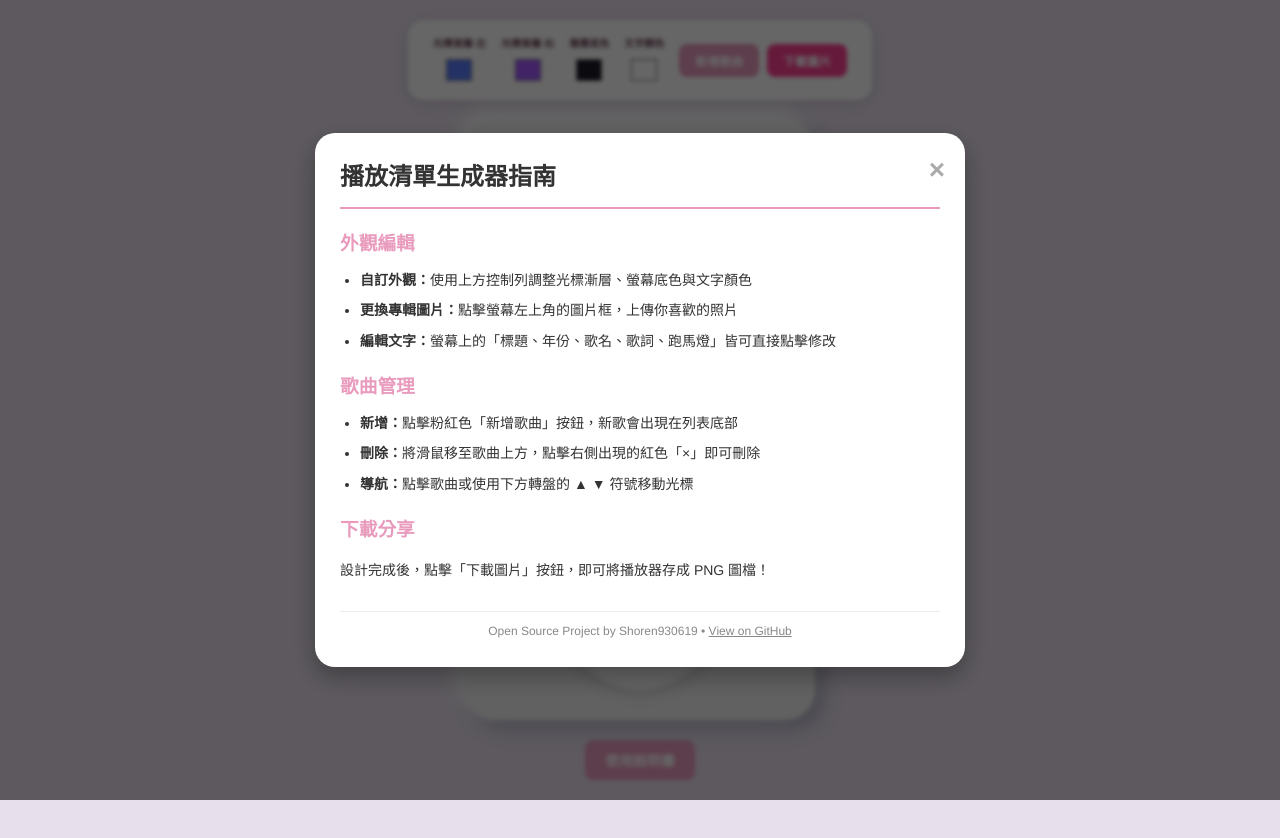
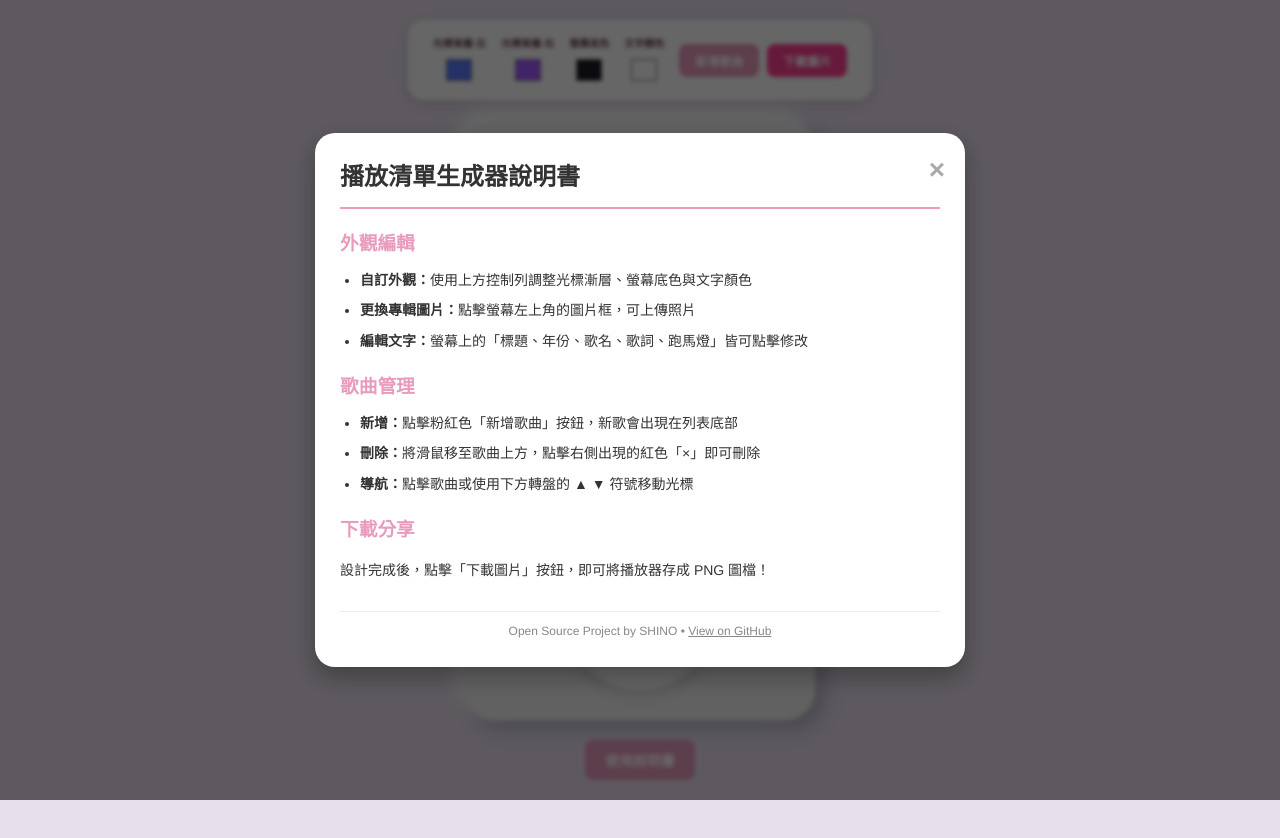
Before and after one commit to shoren930619-ui/ipod-playlist, a plain HTML site: page index.html in a window 1280 px wide. Both pictures are taken after a click on the button "使用說明書". Drawn offline with nearby package versions, Linux system fonts and the light colour scheme; placeholder pictures from the web are drawn by us.

Commit message:
Update index.html

```diff
--- a/index.html
+++ b/index.html
@@ -437,13 +437,13 @@
         <div class="modal-content">
             <span class="close-btn">&times;</span>
             <div class="manual-section">
-                <h2>播放清單生成器指南</h2>
+                <h2>播放清單生成器說明書</h2>
 
                 <h3>外觀編輯</h3>
                 <ul>
                     <li><b>自訂外觀：</b>使用上方控制列調整光標漸層、螢幕底色與文字顏色</li>
-                    <li><b>更換專輯圖片：</b>點擊螢幕左上角的圖片框，上傳你喜歡的照片</li>
-                    <li><b>編輯文字：</b>螢幕上的「標題、年份、歌名、歌詞、跑馬燈」皆可直接點擊修改</li>
+                    <li><b>更換專輯圖片：</b>點擊螢幕左上角的圖片框，可上傳照片</li>
+                    <li><b>編輯文字：</b>螢幕上的「標題、年份、歌名、歌詞、跑馬燈」皆可點擊修改</li>
                 </ul>
 
                 <h3>歌曲管理</h3>
@@ -457,7 +457,7 @@
                 <p>設計完成後，點擊「下載圖片」按鈕，即可將播放器存成 PNG 圖檔！</p>
 
                 <div class="manual-footer">
-                     Open Source Project by Shoren930619 •
+                     Open Source Project by SHINO •
     <a href="https://github.com/shoren930619-ui/Lovely-Retro-Player" target="_blank" style="color:#888; text-decoration:underline;">View on GitHub</a>
                 </div>
             </div>
@@ -621,4 +621,5 @@
         }
     </script>
 </body>
+
 </html>
```
